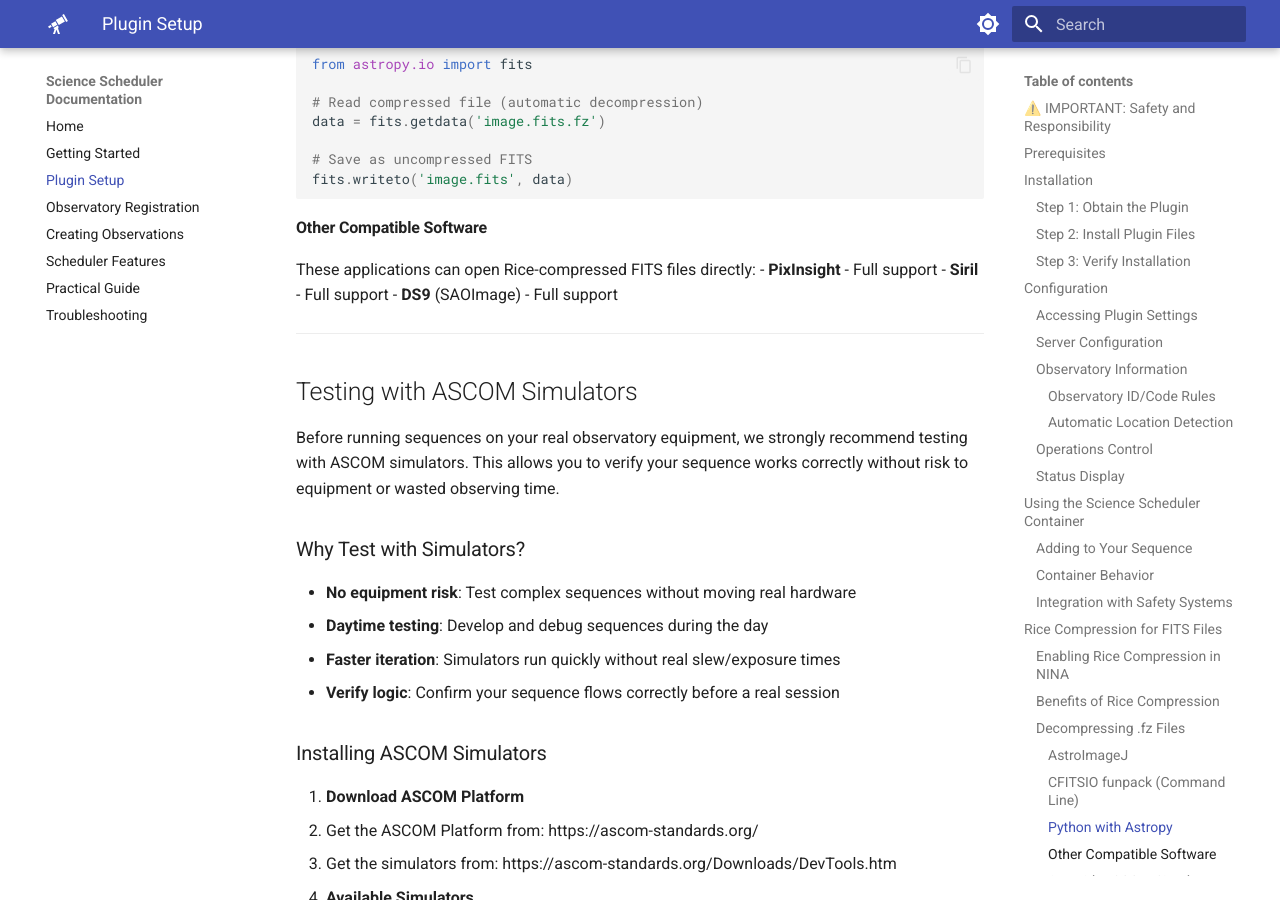
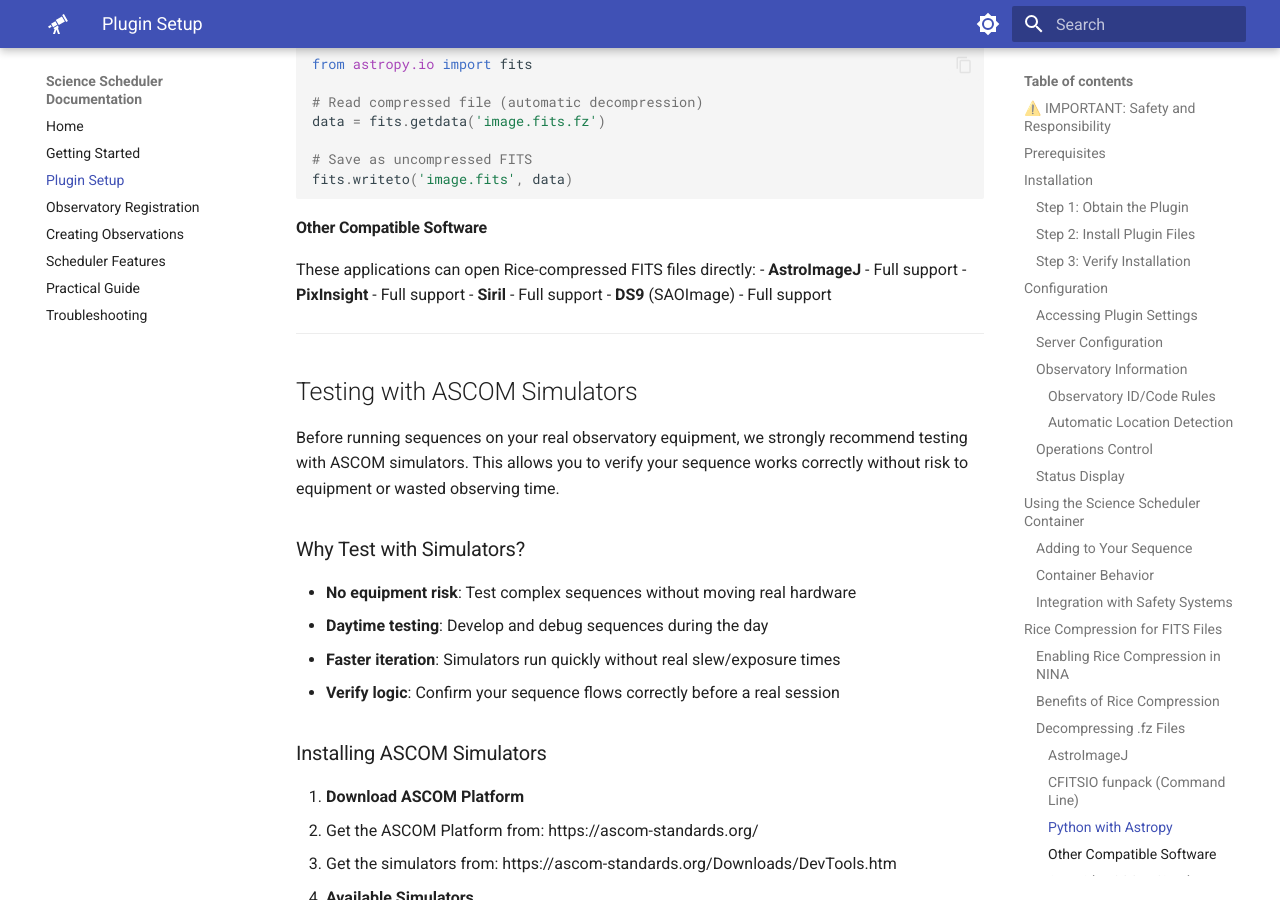
Before and after one commit to First-Light-Systems/nina-scheduler-docs, an MkDocs documentation site: the page built from docs/PLUGIN_SETUP.md, in a window 1280 px wide and 900 px high, scrolled down 7091 px. Built offline with MkDocs 1.6.1 and Material for MkDocs 9.7.7, drawn with Linux system fonts in a browser that asks for light colours.

Commit message:
Sync: Add AstroImageJ to compatible software list

```diff
--- a/docs/PLUGIN_SETUP.md
+++ b/docs/PLUGIN_SETUP.md
@@ -276,6 +276,7 @@ fits.writeto('image.fits', data)
 #### Other Compatible Software
 
 These applications can open Rice-compressed FITS files directly:
+- **AstroImageJ** - Full support
 - **PixInsight** - Full support
 - **Siril** - Full support
 - **DS9** (SAOImage) - Full support
```
